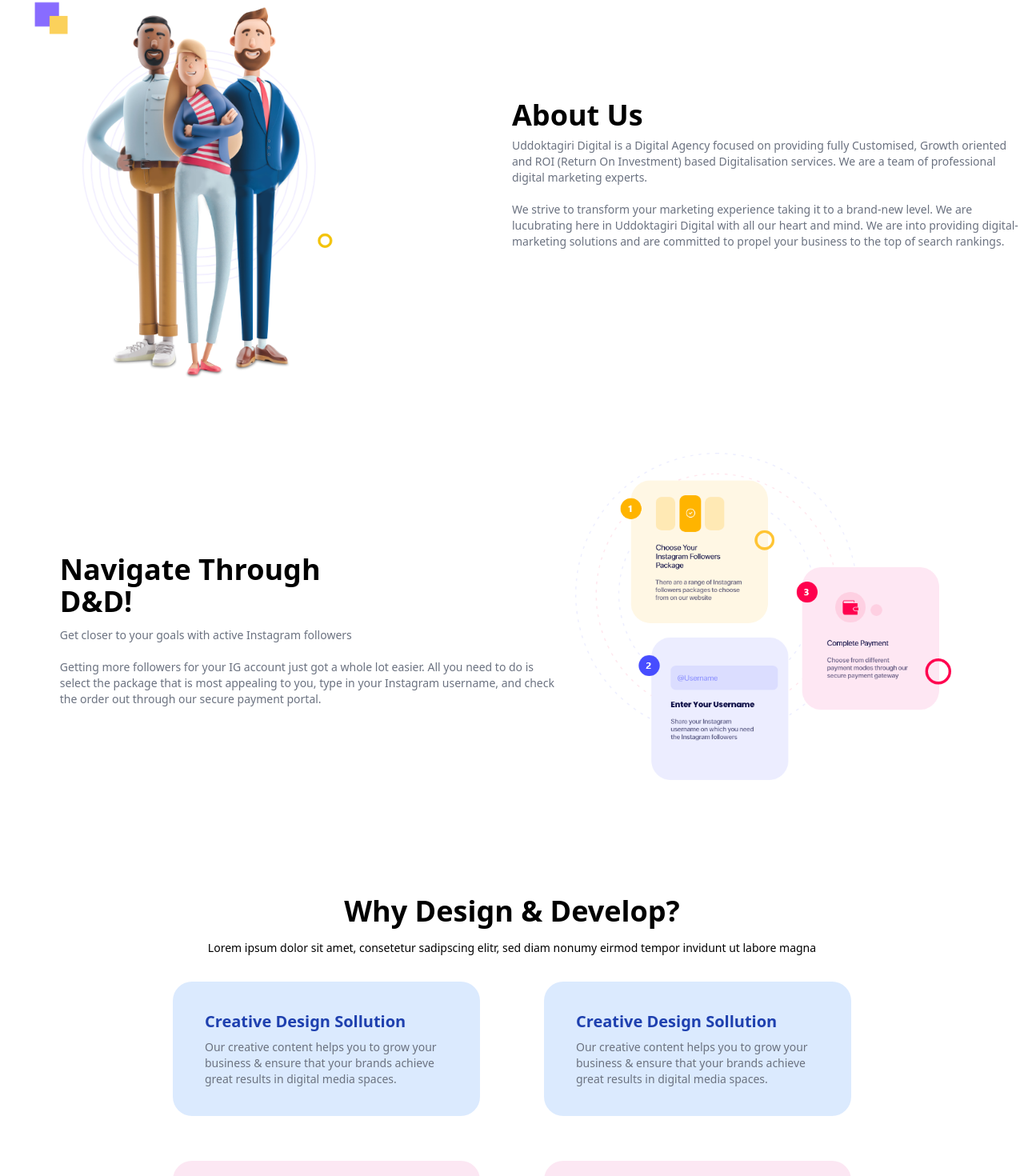
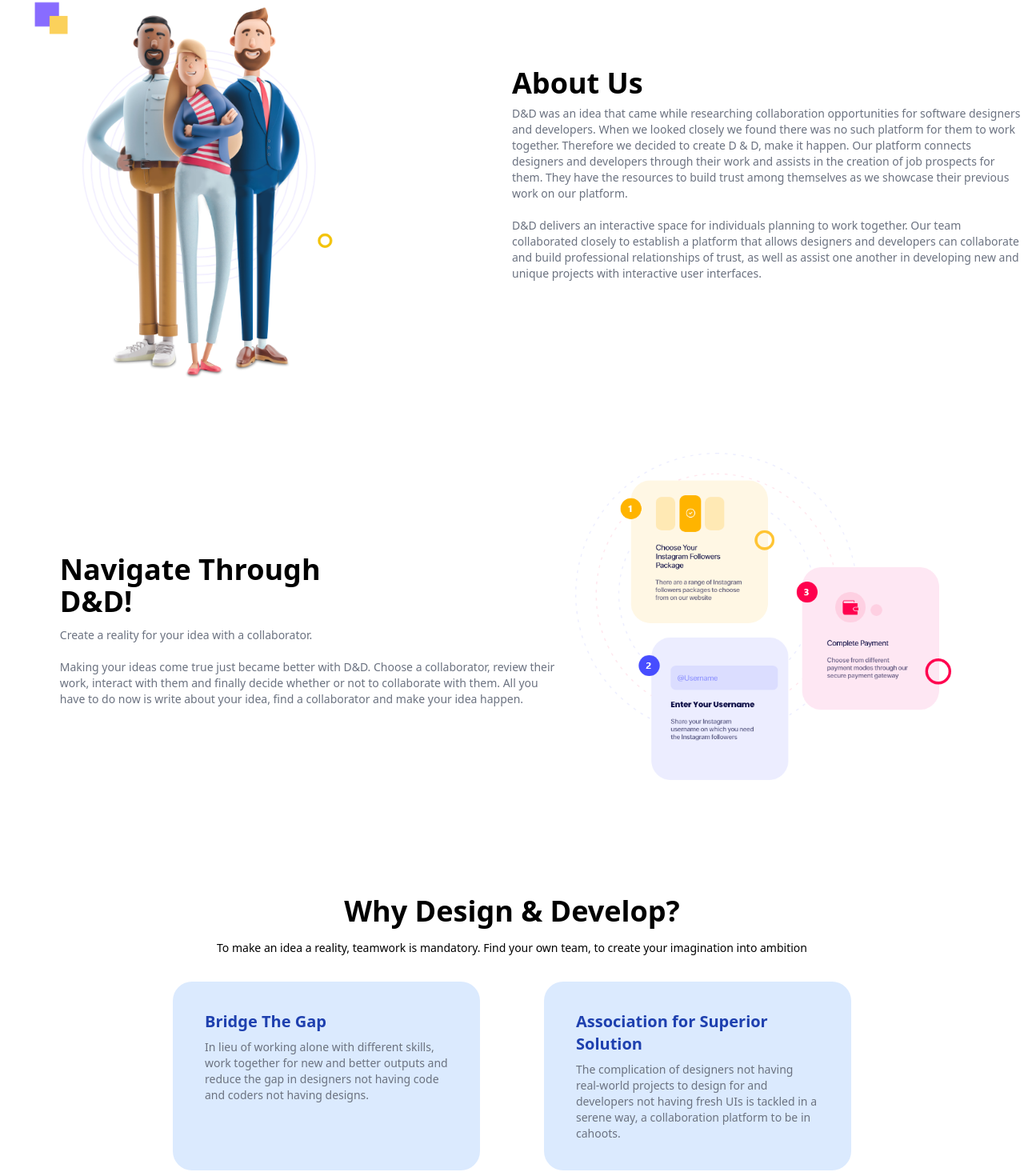
Before and after one commit to The-Major-Project/Design-and-Develop-frontend, a React (Create React App) app: page / in a window 1280 px wide. Shown: the part 998-2468 px from the top of the page at 80% size. Built offline with nearby package versions, Linux system fonts and the light colour scheme.

Commit message:
Added content in landing page

```diff
--- a/src/modules/landingPage/_components/whyMoveEasy/why.data.js
+++ b/src/modules/landingPage/_components/whyMoveEasy/why.data.js
@@ -1,32 +1,32 @@
 export const WhyData = [
   {
     color:"blue",
-    head: "Creative Design Sollution",
-    para: "Our creative content helps you to grow your business & ensure that your brands achieve great results in digital media spaces.",
+    head: "Bridge The Gap",
+    para: "In lieu of working alone with different skills, work together for new and better outputs and reduce the gap in designers not having code and coders not having designs.",
   },
   {
     color:"blue",
-    head: "Creative Design Sollution",
-    para: "Our creative content helps you to grow your business & ensure that your brands achieve great results in digital media spaces.",
+    head: "Association for Superior Solution",
+    para: "The complication of designers not having real-world projects to design for and developers not having fresh UIs is tackled in a serene way, a collaboration platform to be in cahoots. ",
   },
   {
     color:"pink",
-    head: "Creative Design Sollution",
-    para: "Our creative content helps you to grow your business & ensure that your brands achieve great results in digital media spaces.",
+    head: "Interact with Fellow Happerns",
+    para: "To be aware of competition is always a healthy thing, likewise to have a confidante. D&D helps in both keeping in touch with friends as well as scouting out the competition.",
   },
   {
     color:"pink",
-    head: "Creative Design Sollution",
-    para: "Our creative content helps you to grow your business & ensure that your brands achieve great results in digital media spaces.",
+    head: "Experience the Real-World Workings",
+    para: "Starting fresh off after college and working professionally can be a whirlwind experience. Having an understanding of the shift can prove beneficial and handy. D&D lends a helping hand in gaining that.",
   },
   {
     color:"yellow",
-    head: "Creative Design Sollution",
-    para: "Our creative content helps you to grow your business & ensure that your brands achieve great results in digital media spaces.",
+    head: "Ample Future Probabilities",
+    para: "It's never too bad to have ample possibilities, working hard, provide those opportunities in the form of enrolling collaboration with someone who can maybe put forward prolific probabilities.",
   },
   {
     color:"yellow",
-    head: "Creative Design Sollution",
-    para: "Our creative content helps you to grow your business & ensure that your brands achieve great results in digital media spaces.",
+    head: "Just a Side Hustle",
+    para: "It is usually advantageous to have prior experience. Nothing compares to firsthand knowledge. Students can work on projects in addition to their courses to obtain experience and improve their learning.",
   },
 ];
--- a/src/modules/landingPage/index.js
+++ b/src/modules/landingPage/index.js
@@ -97,9 +97,9 @@
               <UnderLine className="mx-auto lg:m-0 lg:w-52" />
             </div>
             <p className="text-md text-gray-500 mb-4">
-              Lorem, ipsum dolor sit amet consectetur adipisicing elit. Adipisci
-              ex vitae sequi nostrum quidem vero odio repudiandae expedita, quis
-              aliquam
+              Let's work together to create real-world projects with stronger
+              UIs, fresh ideas, and a team of designers and developers who can
+              make it happen.
             </p>
             <Button
               type="primary"
@@ -129,15 +129,21 @@
         <div className="px-8 md:px-20 lg:px-0 lg:w-1/2 md:pb-20">
           <h1 className="text-4xl mb-2 font-extrabold">About Us</h1>
           <p className="text-sm text-gray-500">
-            Uddoktagiri Digital is a Digital Agency focused on providing fully
-            Customised, Growth oriented and ROI (Return On Investment) based
-            Digitalisation services. We are a team of professional digital
-            marketing experts. <br /> <br />
-            We strive to transform your marketing experience taking it to a
-            brand-new level. We are lucubrating here in Uddoktagiri Digital with
-            all our heart and mind. We are into providing digital-marketing
-            solutions and are committed to propel your business to the top of
-            search rankings.
+            D&D was an idea that came while researching collaboration
+            opportunities for software designers and developers. When we looked
+            closely we found there was no such platform for them to work
+            together. Therefore we decided to create D & D, make it happen. Our
+            platform connects designers and developers through their work and
+            assists in the creation of job prospects for them. They have the
+            resources to build trust among themselves as we showcase their
+            previous work on our platform.
+            <br /> <br />
+            D&D delivers an interactive space for individuals planning to work
+            together. Our team collaborated closely to establish a platform that
+            allows designers and developers can collaborate and build
+            professional relationships of trust, as well as assist one another
+            in developing new and unique projects with interactive user
+            interfaces.
           </p>
         </div>
       </section>
@@ -151,13 +157,14 @@
             </h1>
             <p className="text-sm text-gray-500">
               <span className="font-medium">
-                Get closer to your goals with active Instagram followers
+                Create a reality for your idea with a collaborator.
               </span>
               <br /> <br />
-              Getting more followers for your IG account just got a whole lot
-              easier. All you need to do is select the package that is most
-              appealing to you, type in your Instagram username, and check the
-              order out through our secure payment portal.
+              Making your ideas come true just became better with D&D. Choose a
+              collaborator, review their work, interact with them and finally
+              decide whether or not to collaborate with them. All you have to do
+              now is write about your idea, find a collaborator and make your
+              idea happen.
             </p>
           </div>
           <div className="lg:w-2/5">
@@ -182,8 +189,8 @@
             Why Design & Develop?
           </h1>
           <p className="font-extralight my-4 px-8 text-sm md:px-20 ">
-            Lorem ipsum dolor sit amet, consetetur sadipscing elitr, sed diam
-            nonumy eirmod tempor invidunt ut labore magna
+            To make an idea a reality, teamwork is mandatory. Find your own
+            team, to create your imagination into ambition
           </p>
         </div>
         <div className="mx-auto md:flex md:flex-wrap md:justify-evenly lg:justify-center">
```
